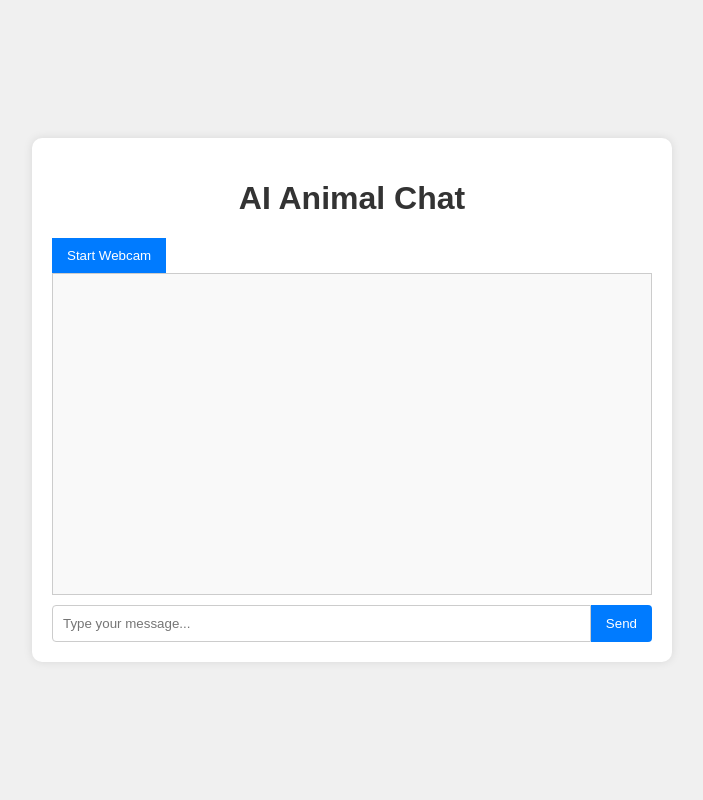
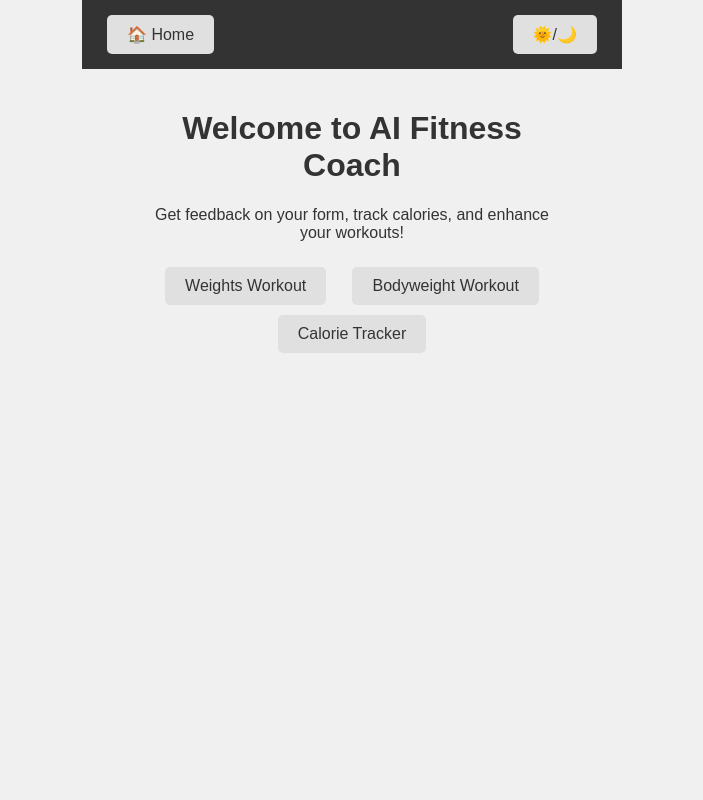
Before and after one commit to DavidChineaLive/fitness-ai-project, a Flask app: page / in a window 1280 px wide. Shown: the whole page, without its empty margins (288-991 px from the left). Run offline with Flask 3, Linux system fonts and the light colour scheme; some libraries are stand-ins or nearby versions.

Commit message:
Update UI: Add Buttons for Weighted and Body Weight Execersies, Add Calorie Tracker, Add Light/Dark Mode Button

```diff
--- a/app.py
+++ b/app.py
@@ -24,14 +24,13 @@
 @app.route('/chat', methods=['POST'])
 def chat():
     user_message = request.json['message']
-    animal_type = request.json['animalType']
 
     if 'conversation' not in session:
         session['conversation'] = []
 
     session['conversation'].append({"role": "user", "content": user_message})
 
-    system_message = f"The user is showing a picture of a {animal_type}. Respond accordingly, and give suggestions for a halloween costume for the pet you see"
+    system_message = f"The user is asking for workout advice. Provide suggestions on improving exercise form or general fitness guidance."
     messages = [{
         "role": "system",
         "content": system_message
--- a/static/index.css
+++ b/static/index.css
@@ -1,94 +1,77 @@
-/* General page layout */
-body {
+/* General Styles */
+body, html {
+    margin: 0;
+    padding: 0;
     font-family: Arial, sans-serif;
     display: flex;
-    justify-content: center;
+    flex-direction: column;
     align-items: center;
-    height: 100vh;
-    margin: 0;
-    background-color: #f0f0f0;
 }
 
-/* Main container styling */
-#container {
-    background-color: white;
-    padding: 20px;
-    border-radius: 10px;
-    box-shadow: 0 0 10px rgba(0,0,0,0.1);
-    width: 80%;
-    max-width: 600px;
+nav {
+    width: 100%;
+    display: flex;
+    justify-content: space-between;
+    padding: 10px 20px;
+    background: #333;
 }
 
-/* Header styling */
-h1 {
+button {
+    font-size: 1em;
+    margin: 5px;
+    padding: 10px 20px;
+    cursor: pointer;
+    border-radius: 5px;
+    border: none;
+}
+
+/* Page Styling */
+.page {
+    width: 80%;
+    max-width: 500px;
+    margin: 20px auto;
     text-align: center;
+}
+
+.hidden {
+    display: none;
+}
+
+.workout-options {
+    display: flex;
+    justify-content: space-around;
+    margin-top: 20px;
+}
+
+/* Calorie Tracker Table */
+#calorie-table {
+    width: 100%;
+    border-collapse: collapse;
+    margin-top: 10px;
+}
+
+#calorie-table th, #calorie-table td {
+    border: 1px solid #ddd;
+    padding: 8px;
+}
+
+/* Dark/Light Modes */
+body.light-mode {
+    background-color: #f0f0f0;
     color: #333;
 }
 
-/* Webcam and label container styling */
-#webcam-container, #label-container {
-    text-align: center;
-    margin-bottom: 10px;
+body.dark-mode {
+    background-color: #333;
+    color: #f0f0f0;
 }
 
-/* Chat container styling */
-#chat-container {
-    height: 300px;
-    overflow-y: auto;
-    border: 1px solid #ccc;
-    margin-bottom: 10px;
-    padding: 10px;
-    background-color: #f9f9f9;
+body.light-mode button {
+    background-color: #e0e0e0;
+    color: #333;
 }
 
-/* Input area styling */
-#input-container {
-    display: flex;
+body.dark-mode button {
+    background-color: #666;
+    color: #f0f0f0;
 }
-
-#user-input {
-    flex-grow: 1;
-    padding: 10px;
-    border: 1px solid #ccc;
-    border-radius: 4px 0 0 4px;
-}
-
-/* Button styling */
-button {
-    padding: 10px 15px;
-    background-color: #007bff;
-    color: white;
-    border: none;
-    cursor: pointer;
-    transition: background-color 0.3s;
-}
-
-button:hover {
-    background-color: #0056b3;
-}
-
-#input-container button {
-    border-radius: 0 4px 4px 0;
-}
-
-/* Chat message styling */
-.message {
-    max-width: 80%;
-    margin-bottom: 10px;
-    padding: 10px;
-    border-radius: 10px;
-    word-wrap: break-word;
-}
-
-.user-message {
-    background-color: #007bff;
-    color: white;
-    align-self: flex-end;
-    margin-left: auto;
-}
-
-.bot-message {
-    background-color: #e9e9e9;
-    color: #333;
-    align-self: flex-start;
-}
--- a/static/script.js
+++ b/static/script.js
@@ -1,26 +1,69 @@
-// Teachable Machine model URL
-const URL = "https://teachablemachine.withgoogle.com/models/-q6hHNGve/";
-let model, webcam, labelContainer, maxPredictions;
-let currentAnimal = "";
+// // Teachable Machine model URL
+const URL = "https://teachablemachine.withgoogle.com/models/HykrOUcYG/";
+let model, webcam, ctx, labelContainer, maxPredictions;
+let currentExercise = "";
+let currentPage = 'home';
+
+// Navigation functions to switch pages
+function navigateTo(page) {
+    document.querySelectorAll('.page').forEach(p => p.classList.add('hidden'));
+    document.getElementById(`${page}-page`).classList.remove('hidden');
+    currentPage = page;
+}
+
+// Theme toggle for dark/light mode
+function toggleTheme() {
+    document.body.classList.toggle('dark-mode');
+    document.body.classList.toggle('light-mode');
+}
+
+function addCalorie() {
+    const meal = document.getElementById('meal-input').value;
+    const calories = document.getElementById('calories-input').value;
+    if (meal && calories) {
+        const table = document.getElementById('calorie-table');
+        const row = table.insertRow();
+        const mealCell = row.insertCell(0);
+        const calorieCell = row.insertCell(1);
+        const actionCell = row.insertCell(2);
+        mealCell.innerHTML = meal;
+        calorieCell.innerHTML = calories;
+        actionCell.innerHTML = `<button onclick="deleteRow(this)">Delete</button>`;
+    }
+}
+
+function deleteRow(button) {
+    button.parentElement.parentElement.remove();
+}
+
+function clearTable() {
+    const table = document.getElementById('calorie-table');
+    table.innerHTML = `<tr><th>Meal</th><th>Calories</th><th>Actions</th></tr>`;
+}
+
 
 // Initialize webcam and model
 async function init() {
+    const workoutType = currentPage === 'weights' ? 'Weights Workout' : 'Bodyweight Workout';
+    document.getElementById('workout-type').textContent = workoutType;
     const modelURL = URL + "model.json";
     const metadataURL = URL + "metadata.json";
 
-    model = await tmImage.load(modelURL, metadataURL);
+    model = await tmPose.load(modelURL, metadataURL);
     maxPredictions = model.getTotalClasses();
 
     // Setup webcam
+    const size = 200;
     const flip = true;
-    webcam = new tmImage.Webcam(200, 200, flip);
+    webcam = new tmPose.Webcam(size, size, flip);
     await webcam.setup();
     await webcam.play();
     window.requestAnimationFrame(loop);
 
-    document.getElementById("webcam-container").appendChild(webcam.canvas);
-
     // Setup label container
+    const canvas = document.getElementById("canvas");
+    canvas.width = size; canvas.height = size;
+    ctx = canvas.getContext("2d");
     labelContainer = document.getElementById("label-container");
     for (let i = 0; i < maxPredictions; i++) {
         labelContainer.appendChild(document.createElement("div"));
@@ -29,19 +72,36 @@
 
 // Main prediction loop
 async function loop() {
+
     webcam.update();
-    await predict();
+     predict();
     window.requestAnimationFrame(loop);
 }
 
 // Predict function
 async function predict() {
-    const prediction = await model.predict(webcam.canvas);
+    const { pose, posenetOutput } = await model.estimatePose(webcam.canvas);
+    const prediction = await model.predict(posenetOutput);
     for (let i = 0; i < maxPredictions; i++) {
         const classPrediction = prediction[i].className + ": " + prediction[i].probability.toFixed(2);
         labelContainer.childNodes[i].innerHTML = classPrediction;
         if (prediction[i].probability > 0.5) {
-            currentAnimal = prediction[i].className;
+            currentExercise = prediction[i].className;
+        }
+    }
+     drawPose(pose);
+
+}
+
+function drawPose(pose) {
+
+    if (webcam.canvas) {
+        ctx.drawImage(webcam.canvas, 0, 0);
+        // draw the keypoints and skeleton
+        if (pose) {
+            const minPartConfidence = 0.5;
+            tmPose.drawKeypoints(pose.keypoints, minPartConfidence, ctx);
+            tmPose.drawSkeleton(pose.keypoints, minPartConfidence, ctx);
         }
     }
 }
@@ -60,7 +120,7 @@
         },
         body: JSON.stringify({
             message: userInput,
-            animalType: currentAnimal
+            exerciseType: currentExercise
         }),
     })
     .then(response => response.json())
@@ -83,10 +143,3 @@
     chatContainer.appendChild(messageElement);
     chatContainer.scrollTop = chatContainer.scrollHeight;
 }
-
-// Event listener for Enter key
-document.getElementById("user-input").addEventListener("keypress", function(event) {
-    if (event.key === "Enter") {
-        sendMessage();
-    }
-});
--- a/templates/index.html
+++ b/templates/index.html
@@ -3,28 +3,59 @@
 <head>
     <meta charset="UTF-8">
     <meta name="viewport" content="width=device-width, initial-scale=1.0">
-    <title>Animal Chat</title>
+    <title>AI Fitness Coach</title>
     <link rel="stylesheet" href="{{ url_for('static', filename='index.css') }}">
 </head>
-<body>
-    <div id="container">
-        <h1>AI Animal Chat</h1>
-        <!-- Webcam and image recognition elements -->
+<body class="light-mode">
+    <!-- Navbar with Homepage button and Dark/Light mode toggle -->
+    <nav>
+        <button onclick="navigateTo('home')">🏠 Home</button>
+        <button id="theme-toggle" onclick="toggleTheme()">🌞/🌙</button>
+    </nav>
+
+    <!-- Homepage content -->
+    <div id="home-page" class="page">
+        <h1>Welcome to AI Fitness Coach</h1>
+        <p>Get feedback on your form, track calories, and enhance your workouts!</p>
+
+        <!-- Workout selection buttons -->
+        <div class="workout-options">
+            <button onclick="navigateTo('weights')">Weights Workout</button>
+            <button onclick="navigateTo('bodyweight')">Bodyweight Workout</button>
+        </div>
+
+        <!-- Calorie Tracker button -->
+        <button id="calorie-tracker-btn" onclick="navigateTo('calories')">Calorie Tracker</button>
+    </div>
+
+    <!-- Calorie Tracker Page -->
+    <div id="calories-page" class="page hidden">
+        <h2>Calorie Tracker</h2>
+        <table id="calorie-table">
+            <tr>
+                <th>Meal</th>
+                <th>Calories</th>
+                <th>Actions</th>
+            </tr>
+        </table>
+        <input type="text" id="meal-input" placeholder="Meal">
+        <input type="number" id="calories-input" placeholder="Calories">
+        <button onclick="addCalorie()">Add</button>
+        <button onclick="clearTable()">Clear Tracker</button>
+    </div>
+
+    <!-- Workout Page -->
+    <div id="workout-page" class="page hidden">
+        <h2 id="workout-type">Workout</h2>
+        <canvas id="canvas"></canvas>
         <div id="webcam-container"></div>
         <div id="label-container"></div>
-        <button onclick="init()">Start Webcam</button>
-
-        <!-- Chat interface -->
-        <div id="chat-container"></div>
-        <div id="input-container">
-            <input type="text" id="user-input" placeholder="Type your message...">
-            <button onclick="sendMessage()">Send</button>
-        </div>
+        <button type="button" onclick="init()">Start Workout</button>
     </div>
 
     <!-- Required scripts -->
-    <script src="https://cdn.jsdelivr.net/npm/@tensorflow/tfjs@latest/dist/tf.min.js"></script>
-    <script src="https://cdn.jsdelivr.net/npm/@teachablemachine/image@latest/dist/teachablemachine-image.min.js"></script>
+    <script src="https://cdn.jsdelivr.net/npm/@tensorflow/tfjs@1.3.1/dist/tf.min.js"></script>
+    <script src="https://cdn.jsdelivr.net/npm/@teachablemachine/pose@0.8/dist/teachablemachine-pose.min.js"></script>
     <script src="{{ url_for('static', filename='script.js') }}"></script>
 </body>
 </html>
```
